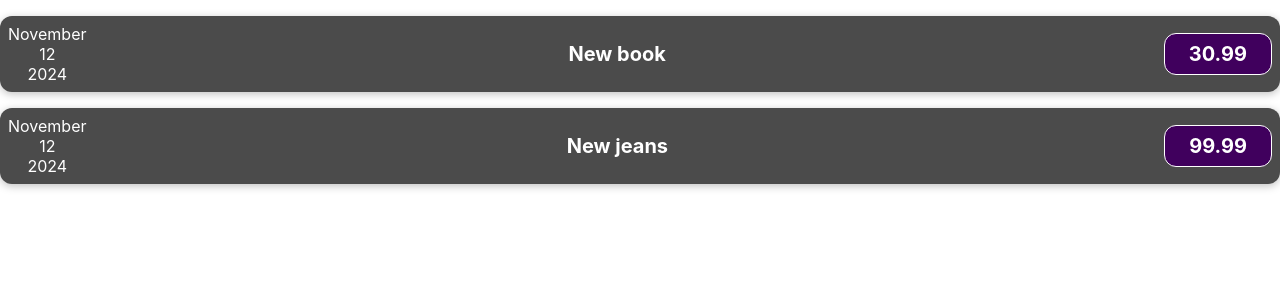
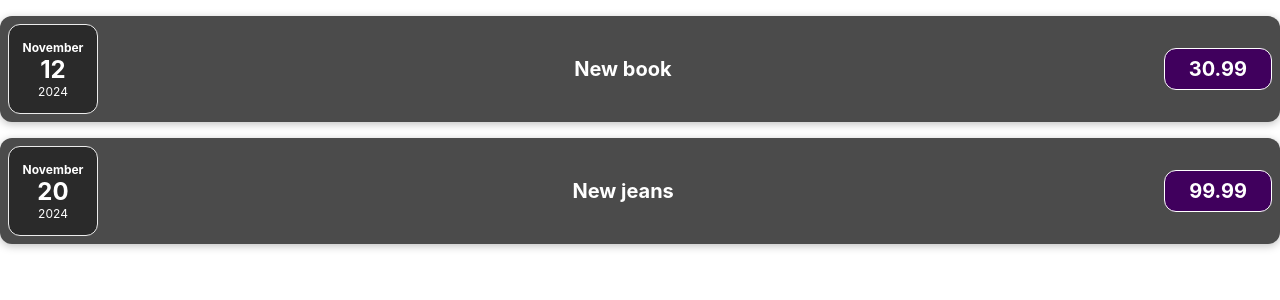
Before and after one commit to kllike/expenses, a React (Create React App) app: page / in a window 1280 px wide. Shown: the top 300 px of the page. Built offline with nearby package versions, Linux system fonts and the light colour scheme.

Commit message:
Date style added

```diff
--- a/src/App.js
+++ b/src/App.js
@@ -9,7 +9,7 @@
     price: 30.99
     },
     {
-      date: new Date(2024, 10, 12),
+      date: new Date(2024, 10, 20),
       title: 'New jeans',
       price: 99.99
     }
--- /dev/null
+++ b/src/components/ExpenseDate.css
@@ -0,0 +1,26 @@
+.expense-date {
+    display: flex;
+    flex-direction: column;
+    width: 5.5rem;
+    height: 5.5rem;
+    border: 1px solid #ececec;
+    background-color: #2a2a2a;
+    color: white;
+    border-radius: 12px;
+    align-items: center;
+    justify-content: center;
+}
+
+.expense-date__month {
+    font-size: 0.75rem;
+    font-weight: bold;
+}
+
+.expense-date__year {
+    font-size: 0.75rem;
+}
+
+.expense-date__day {
+    font-size: 1.5rem;
+    font-weight: bold;
+}
--- a/src/components/ExpenseDate.js
+++ b/src/components/ExpenseDate.js
@@ -1,12 +1,14 @@
+import './ExpenseDate.css'
+
 const ExpanseDate = (props) => {
     const day = props.date.toLocaleString('en-EE', {day:'2-digit'})
     const month = props.date.toLocaleString('en-EE', {month:'long'})
     const year = props.date.getFullYear()
     return(
-        <div>
-            <div>{month}</div>
-            <div>{day}</div>
-            <div>{year}</div>
+        <div className="expense-date">
+            <div className="expense-date__month">{month}</div>
+            <div className="expense-date__day">{day}</div>
+            <div className="expense-date__year">{year}</div>
         </div>
     )
 }
```
